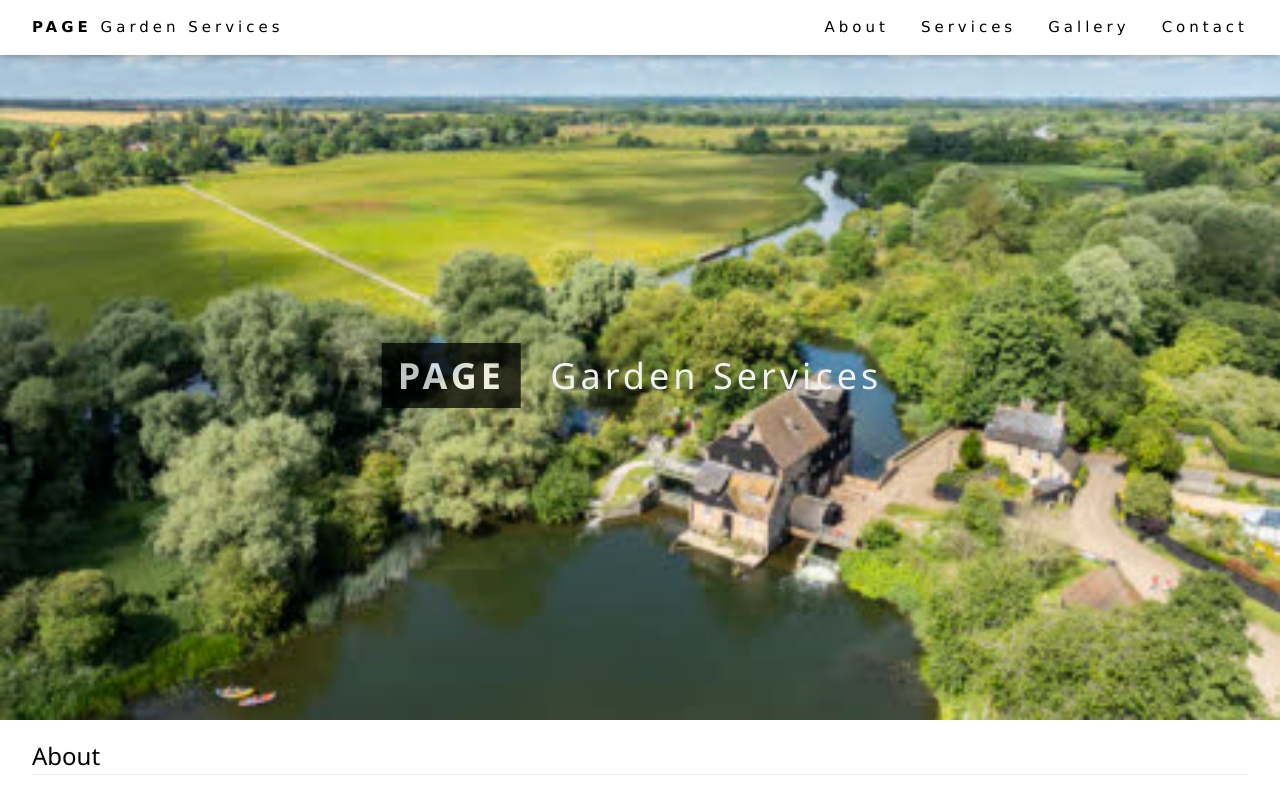
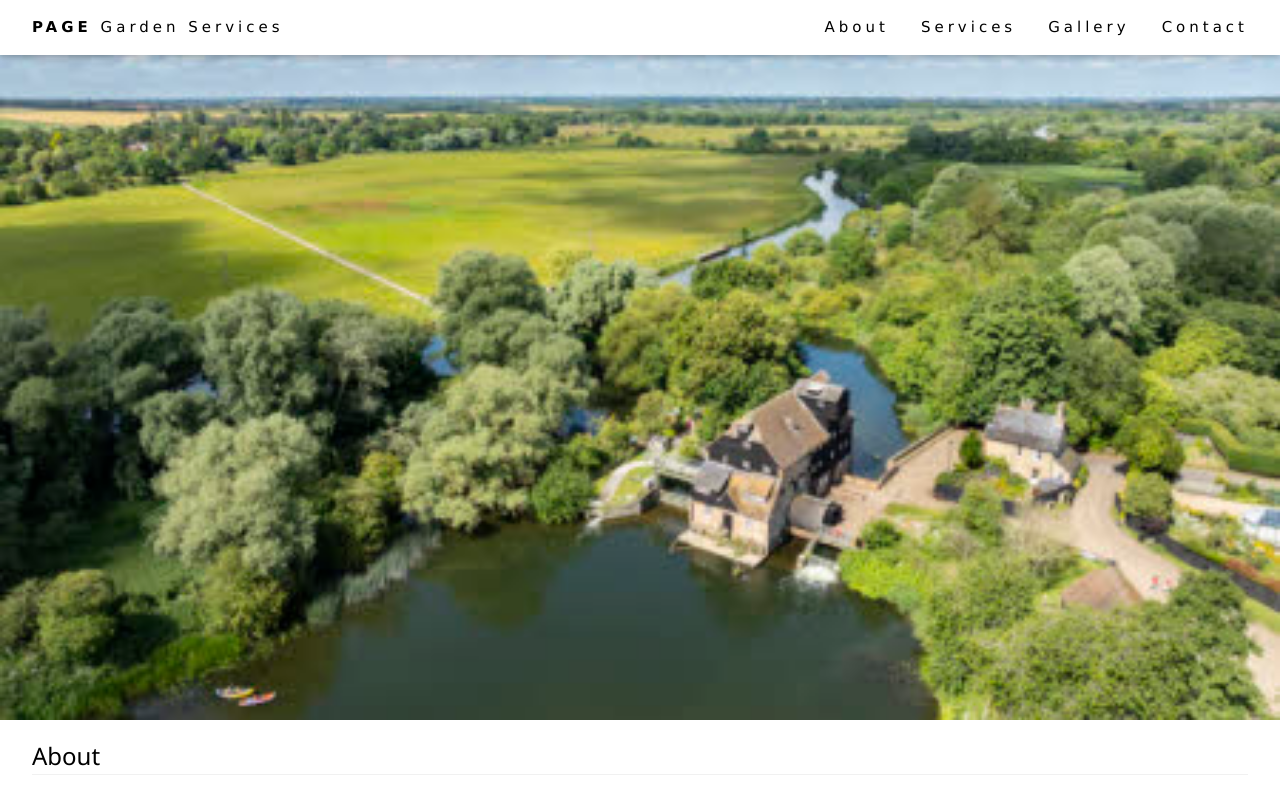
Before and after one commit to FabBabs77/Page, a plain HTML site: page index.html in a window 1280 px wide. Shown: the top 787 px of the page. Drawn offline with nearby package versions, Linux system fonts and the light colour scheme.

Commit message:
Update index.html

```diff
--- a/index.html
+++ b/index.html
@@ -26,8 +26,7 @@
   <img class="w3-image" src="w3images/1873047.jpeg"" alt="Garden Services" width="1500" height="800">
   <div class="w3-display-middle w3-margin-top w3-center">
     <h1 class="w3-xxlarge w3-text-white">
-      <span class="w3-padding w3-black w3-opacity-min"><b>PAGE</b></span>
-      <span class="w3-padding w3-text-light-grey">Garden Services</span>
+
     </h1>
   </div>
 </header>
```
